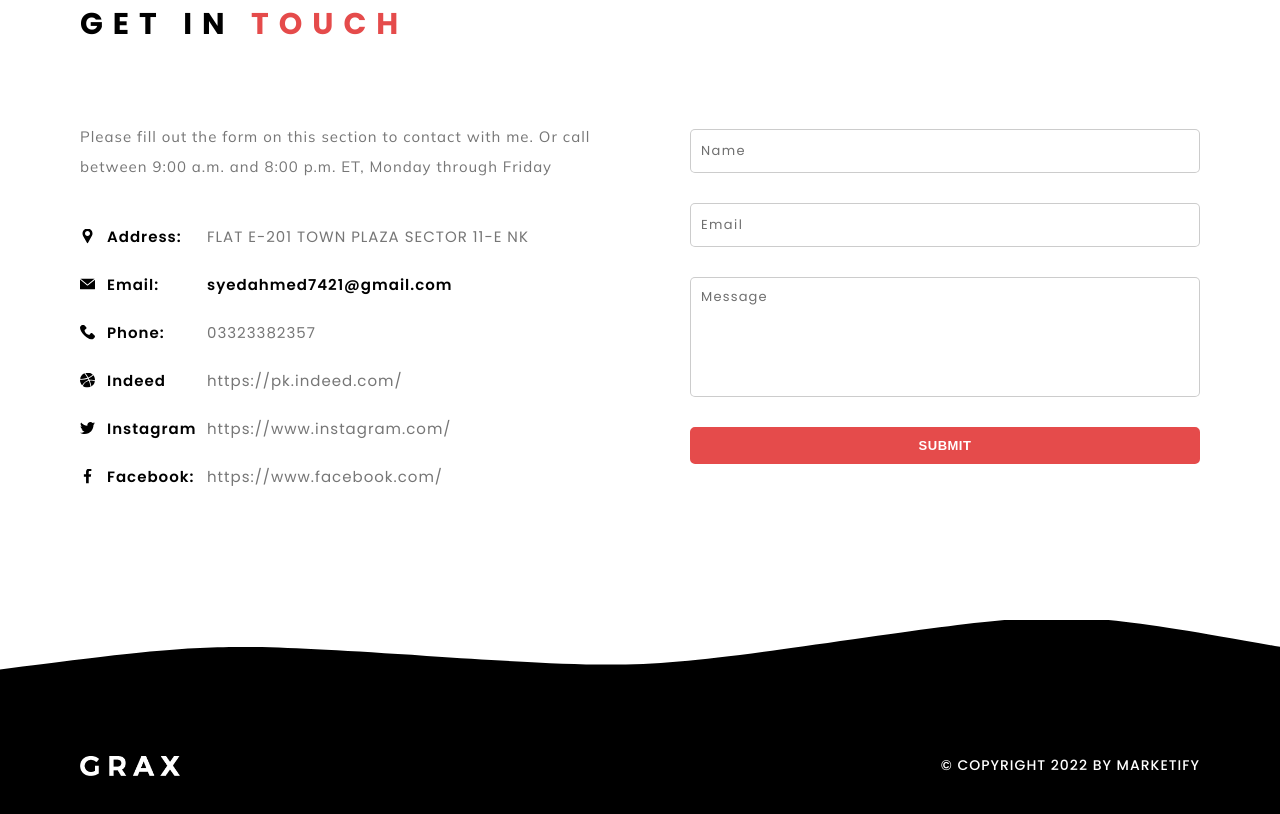
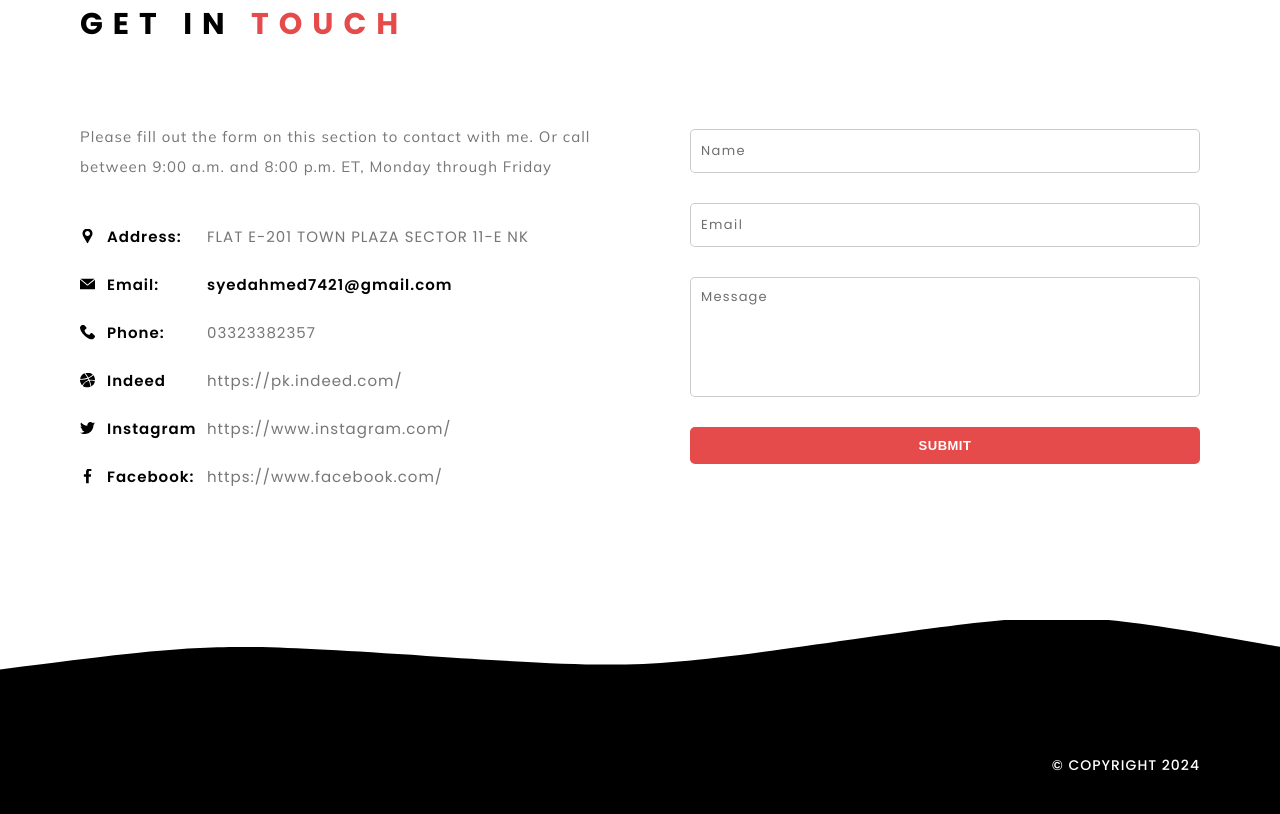
Before and after one commit to zauraizrao/Ahmed-s-Portfolio, a plain HTML site: page index.html in a window 1280 px wide. Shown: the part 4834-5648 px from the top of the page. Drawn offline with Linux system fonts and the light colour scheme; no server answers.

Commit message:
Update index.html

```diff
--- a/index.html
+++ b/index.html
@@ -608,7 +608,7 @@
 			<div class="container">
 				<div class="copyright_inner">
 					<div class="logo wow fadeInLeft" data-wow-duration="1s">
-						<img src="img/logo/logo.png" alt="" />
+
 					</div>
 					<div class="social wow fadeInLeft" data-wow-duration="1s" data-wow-delay=".2s">
 						<ul>
@@ -620,7 +620,7 @@
 						</ul>
 					</div>
 					<div class="copy wow fadeInLeft" data-wow-duration="1s" data-wow-delay=".4s">
-						<p>&copy; Copyright 2022 by Marketify</p>
+						<p>&copy; Copyright 2024</p>
 					</div>
 				</div>
 			</div>
```
